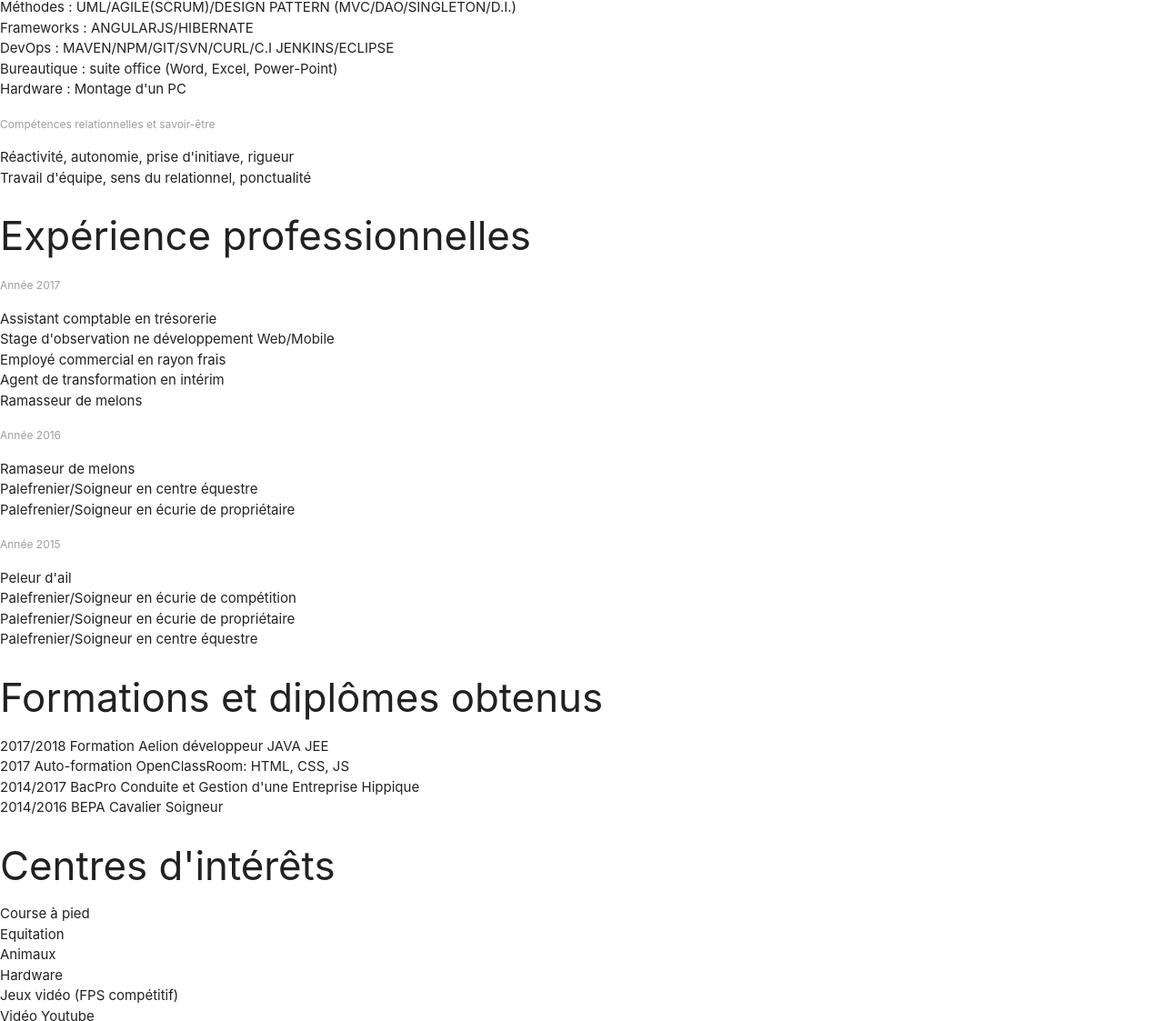
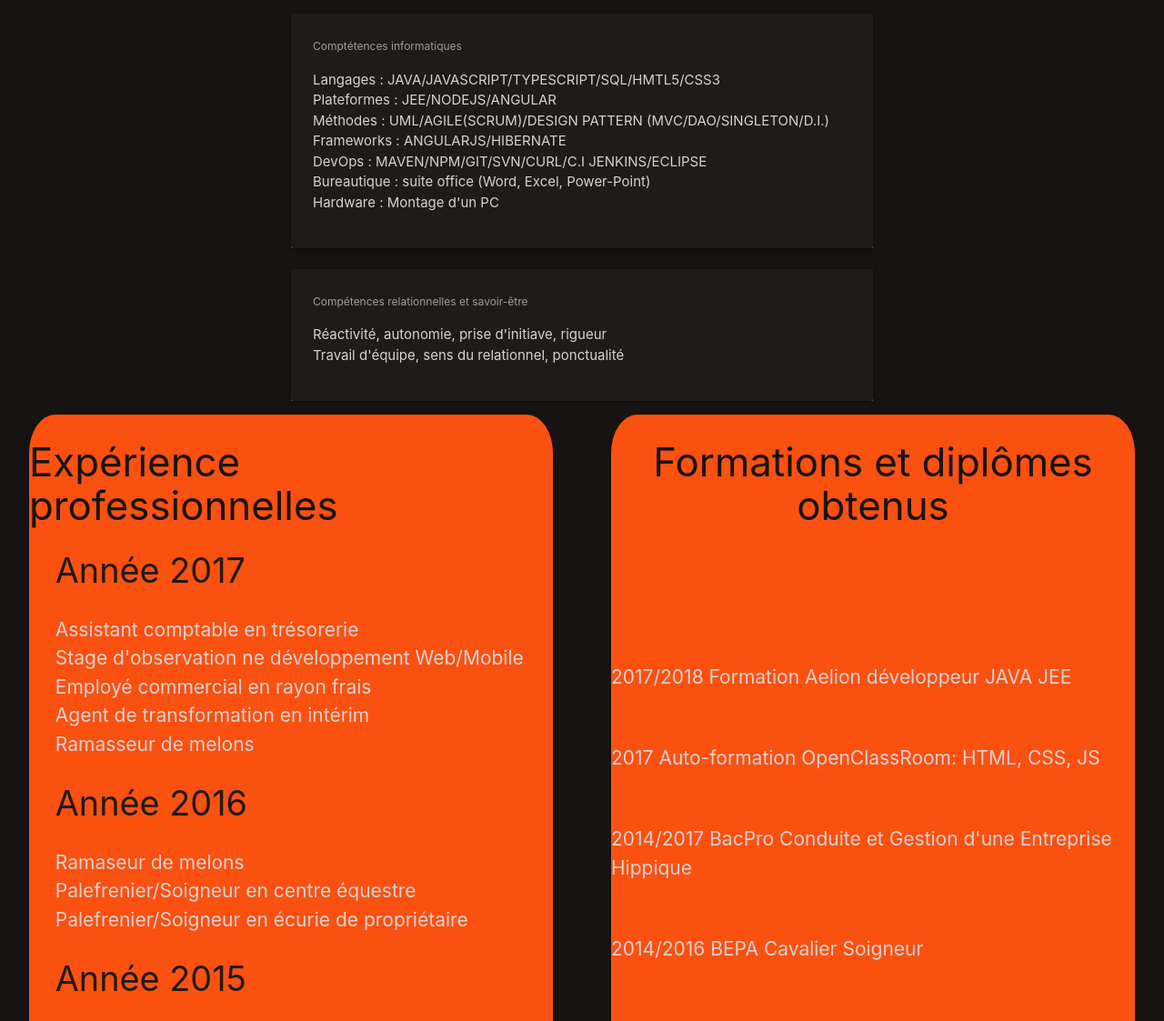
Before and after one commit to nathanclerc/CV, a plain HTML site: page index.html in a window 1280 px wide. Shown: the part 1508-2631 px from the top of the page at 91% size. Drawn offline with Linux system fonts and the light colour scheme.

Commit message:
ajout de media query mise en page des ExpPro et des formation

```diff
--- a/index.html
+++ b/index.html
@@ -11,42 +11,47 @@
 	<link rel="stylesheet" href="aos-master/dist/aos.css"/>
 </head>
 <body>
-	<div>
+	<div id="all">
 		<header id="head">
 			<div id="divNom">
 				<h1 id="tNom">Nathan Clerc</h1>
 			</div>
 			<div id="divDom">
-				<h2 id="tDom">Développeur</h2>
+				<h2 id="tDom">Développeur Junior</h2>
 			</div>
 		</header>
 		<div id="cardPres">
 			<div id="divPres" class="dTitre">
 				<h3 id="tPres" class="bTitre">Présentation</h3>
 			</div>
+			<div id="centrer">
 				<div id="divText" class="card">
 					<p id="bText" class="card-content">Lorem ipsum dolor sit amet, consectetur adipiscing elit. Nulla sit amet semper dolor. Vestibulum fermentum, mauris sit amet ultricies varius, diam risus tempor arcu, at consequat est nulla at enim. Quisque et molestie nulla, tincidunt sollicitudin metus. Sed scelerisque dapibus euismod. Integer tincidunt turpis id justo hendrerit, ac molestie nibh pellentesque. Mauris lacus est, varius vel tincidunt egestas, tristique a est. Curabitur sed risus erat. Vivamus sed ultrices velit. Phasellus ut laoreet massa. Quisque scelerisque ornare efficitur. In eget enim libero. Sed vitae sapien euismod, dignissim quam a, malesuada mi.</p>
 				</div>
 			</div>
+		</div>
 		<div class="parallax-container">
-			<div class="parallax"><img src="images/BackImg7.jpg"></div>
+			<div class="parallax"><img class="imagePara" src="images/BackImg7.jpg"></div>
 		</div>
 		<div id="divComp">
 			<div id="divCompG" class="dTitre">
 				<h3 id="tCompG" class="bTitre">Compétences et savoir-faire acquis</h3>
 			</div>
-			<div id="divCompM" class="comp" data-aos="fade-right" data-aos-offset="200">
+			<div class="dComp card" data-aos="fade-left" data-aos-offset="200">
+				<div id="divCompM" class="comp card-content">
 					<label id="lbCompM" class="lbComp">Compétence métiers</label>
-				<ul id="listeCompM" class="listeComp">
+					<ul id="listeCompM" class="listeComp" data-aos="fade-right" data-aos-offset="200">
 						<li>Organisation d'un événement sportif officiel, communication évènementielle</li>
 						<li>Relation client, planification, choix des fournisseurs, études de marché</li>
 						<li>Comptabilité administrative spécialisée agricole</li>
 						<li>Langues étrangères : Anglais (oral et écrit) et Espagnol (scolaire)</li>
 					</ul>
 				</div>
-			<div id="divCompI" class="comp" data-aos="fade-right" data-aos-offset="200">
+			</div>
+			<div class="dComp card" data-aos="fade-left" data-aos-offset="200">
+				<div id="divCompI" class="comp card-content">
 					<label id="lbCompI" class="lbComp">Comptétences informatiques</label>
-				<ul id="listeCompI" class="listeComp">
+					<ul id="listeCompI" class="listeComp" data-aos="fade-right" data-aos-offset="200">
 						<li>Langages : JAVA/JAVASCRIPT/TYPESCRIPT/SQL/HMTL5/CSS3</li>
 						<li>Plateformes : JEE/NODEJS/ANGULAR</li>
 						<li>Méthodes : UML/AGILE(SCRUM)/DESIGN PATTERN (MVC/DAO/SINGLETON/D.I.)</li>
@@ -56,18 +61,23 @@
 						<li>Hardware : Montage d'un PC</li>
 					</ul>
 				</div>
-			<div id="divCompRS" class="comp" data-aos="fade-right" data-aos-offset="200">
+			</div>
+			<div class="dComp card" data-aos="fade-left" data-aos-offset="200">
+				<div id="divCompRS" class="comp card-content">
 					<label id="lbCompRS" class="lbComp">Compétences relationnelles et savoir-être</label>
-				<ul id="listeCompRS" class="listeComp">
+					<ul id="listeCompRS" class="listeComp" data-aos="fade-right" data-aos-offset="200">
 						<li>Réactivité, autonomie, prise d'initiave, rigueur</li>
 						<li>Travail d'équipe, sens du relationnel, ponctualité</li>
 					</ul>
 				</div>
 			</div>
+		</div>
+		<div id="ExpFromation">
+			<div id="divExpPro" class="formExp" data-aos="flip-right" data-aos-offset="300" data-aos-duration="1500">
 				<div id="divExP" class="dTitre">
 					<h3 id="bExP" class="bTitre">Expérience professionnelles</h3>
 				</div>
-		<div id="divExP2017" class="divExP" data-aos="fade-left" data-aos-offset="200">
+				<div id="divExP2017" class="divExP">
 					<label id="lbExP2017" class="lbExP">Année 2017</label>
 					<ul id="listeExP2017" class="listeExP">
 						<li>Assistant comptable en trésorerie</li>
@@ -77,7 +87,7 @@
 						<li>Ramasseur de melons</li>
 					</ul>
 				</div>
-		<div id="divExP2016" class="divExP" data-aos="fade-left" data-aos-offset="200">
+				<div id="divExP2016" class="divExP">
 					<label id="lbExP2016" class="lbExP">Année 2016</label>
 					<ul id="listeExP2016" class="listeExP">
 						<li>Ramaseur de melons</li>
@@ -85,7 +95,7 @@
 						<li>Palefrenier/Soigneur en écurie de propriétaire</li>
 					</ul>
 				</div>
-		<div id="divExP2015" class="divExP" data-aos="fade-left" data-aos-offset="200">
+				<div id="divExP2015" class="divExP">
 					<label id="lbExP2015" class="lbExP">Année 2015</label>
 					<ul id="listeExP2015" class="listeExP">
 						<li>Peleur d'ail</li>
@@ -94,16 +104,20 @@
 						<li>Palefrenier/Soigneur en centre équestre</li>
 					</ul>
 				</div>
+			</div>
+			<div id="formation" class="formExp" data-aos="flip-left" data-aos-offset="300" data-aos-duration="1500">
 				<div id="divFormations" class="dTitre">
 					<h3 id="bFormations" class="bTitre">Formations et diplômes obtenus</h3>
 				</div>
 				<div id="divFormationsDate">
 					<ul>
-				<li>2017/2018 Formation Aelion développeur JAVA JEE</li>
-				<li>2017 Auto-formation OpenClassRoom: HTML, CSS, JS</li>
-				<li>2014/2017 BacPro Conduite et Gestion d'une Entreprise Hippique</li>
-				<li>2014/2016 BEPA Cavalier Soigneur</li>
+						<li class="dForm">2017/2018 Formation Aelion développeur JAVA JEE</li>
+						<li class="dForm">2017 Auto-formation OpenClassRoom: HTML, CSS, JS</li>
+						<li class="dForm">2014/2017 BacPro Conduite et Gestion d'une Entreprise Hippique</li>
+						<li class="dForm">2014/2016 BEPA Cavalier Soigneur</li>
 					</ul>
+				</div>
+			</div>
 		</div>
 		<div id="divInteret" class="dTitre">
 			<h3 id="bInteret" class="bTitre">Centres d'intérêts</h3>
--- a/style.css
+++ b/style.css
@@ -1,7 +1,6 @@
     .parallax-container {
     	height: 70%;
     }
-
     #head {
     	background-image: url("images/BackImg1.jpg");
     	height: 400px;
@@ -21,4 +20,97 @@
     #divText{
     	background-color: #201a18;
     	color: #D3D3D3;
+    	width: 90%;
     }
+    #centrer{
+    	display: flex;
+    	justify-content: center;
+    }
+    #divComp{
+    	display: flex;
+    	flex-direction: column;
+    	background-color: #171312;
+    	margin: 0px;
+    	color: #D3D3D3;
+    	align-items: center;
+    }
+    .comp{
+    	background-color: #201a18;
+    	color: #D3D3D3;
+    }
+    .dComp{
+    	background-color: #201a18;
+    	color: #D3D3D3;
+    	width: 50%;
+    }
+    #all{
+    	overflow: hidden;
+    }
+    #ExpFromation{
+    	display: flex;
+    	flex-direction: row;
+    	justify-content: space-around;
+    	background-color: #171312;
+    	color: #D3D3D3;
+    	padding-bottom: 3%;
+    }
+    #divExpPro{
+    	width: 45%;
+    	display: flex;
+    	flex-direction: column;
+    	align-items: center;
+    	background-color: #fa5111;
+    	padding-bottom: 2%;
+    	border-radius: 5%;
+    }
+    #formation{
+    	width: 45%;
+    	display: flex;
+    	flex-direction: column;
+    	align-items: center;
+    	background-color: #fa5111;
+    	color: #D3D3D3;
+    	border-radius: 5%;
+    	font-size: 140%;
+    }
+    .divExP{
+    	display: flex;
+    	flex-direction: column;
+    	width: 90%;
+    	font-size: 140%;
+    }
+    #bFormations{
+    	text-align: center;
+    	color: #171312;
+    }
+    #bExP{
+    	color: #171312;
+    }
+    .lbExP{
+    	font-size: 180%;
+    	color: #201a18;
+    }
+    #divFormationsDate{
+    	display: flex;
+    	align-items: center;
+    	height: 70%;
+    }
+    .dForm{
+    	margin-top: 10%;
+    	margin-bottom: 10%;
+    }
+    @media (max-width: 700px){				/* lorsque la largeur passe sous les 700 px */
+    	.body{
+    		width: 100%;					/* le body occupe 100 % de l'espace */
+    	}
+    	#formation, #divExpPro{
+    		width: 100%;
+    		margin-top: 2%;					/* chaque sidebar occupe 50 % de l'espace */
+    	}
+    	#ExpFromation{
+    		flex-direction: column;
+    	}
+    	.dComp, #divText{
+    		width: 100%;
+    	}
+    }
```
Lines whose indentation alone changed are shown as unchanged.
